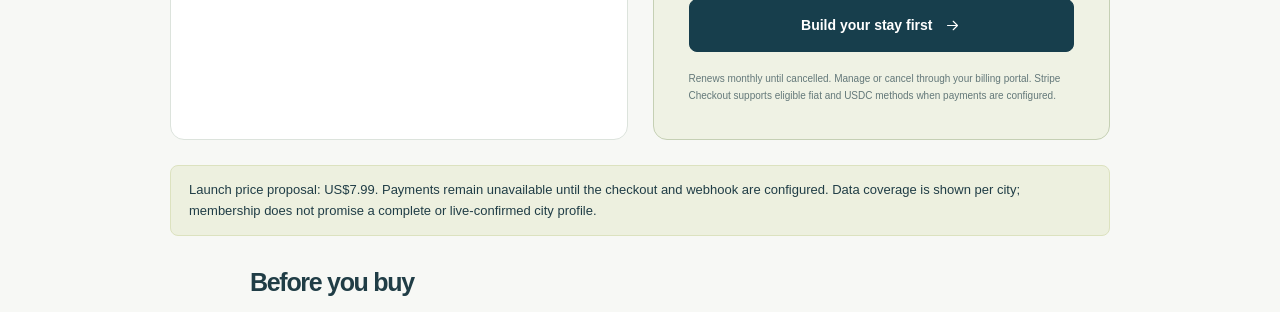
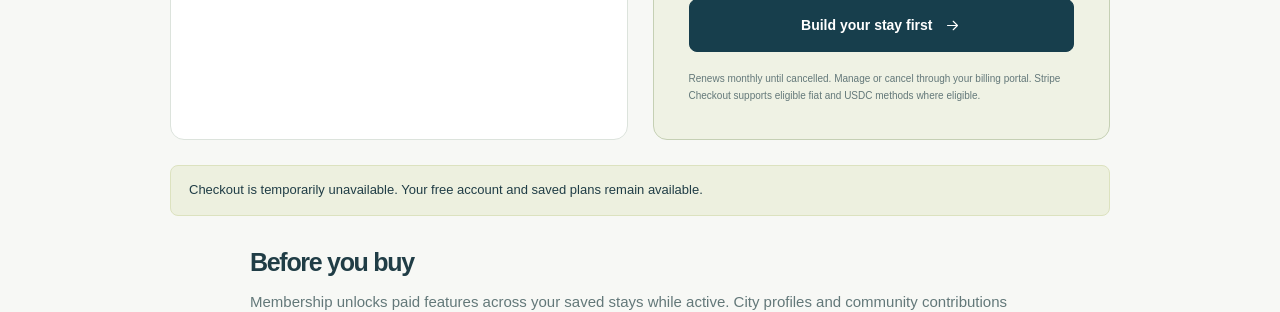
Before and after one commit to pendia-n/orach, a SvelteKit app in the folder orach/: page /pricing in a window 1280 px wide. Shown: the part 969-1281 px from the top of the page. Built offline with nearby package versions, Linux system fonts and the light colour scheme; no server answers.

Commit message:
Remove stale pricing warning when checkout is configured

```diff
--- a/orach/src/routes/pricing/+page.svelte
+++ b/orach/src/routes/pricing/+page.svelte
@@ -1,5 +1,6 @@
 <script lang="ts">
 	import Icon from '#lib/components/Icon.svelte';
+ let {data}=$props();
 </script>
 
 <svelte:head><title>Orach Plus — Orach pricing</title></svelte:head>
@@ -46,15 +47,13 @@
 			<a class="button full" href="/plan">Build your stay first<Icon name="arrow" size={17} /></a
 			><small
 				>Renews monthly until cancelled. Manage or cancel through your billing portal. Stripe Checkout supports eligible fiat and
-				USDC methods when payments are configured.</small
+				USDC methods where eligible.</small
 			>
 		</section>
 	</div>
-	<div class="notice" style="max-width:940px;margin:25px auto">
-		Launch price proposal: US$7.99. Payments remain unavailable until the checkout and webhook are
-		configured. Data coverage is shown per city; membership does not promise a complete or
-		live-confirmed city profile.
-	</div>
+
+ {#if !data.billingAvailable}<div class="notice" style="max-width:940px;margin:25px auto" role="status">Checkout is temporarily unavailable. Your free account and saved plans remain available.</div>{/if}
+
 	<div class="prose">
 		<h2>Before you buy</h2>
 		<p>
```
